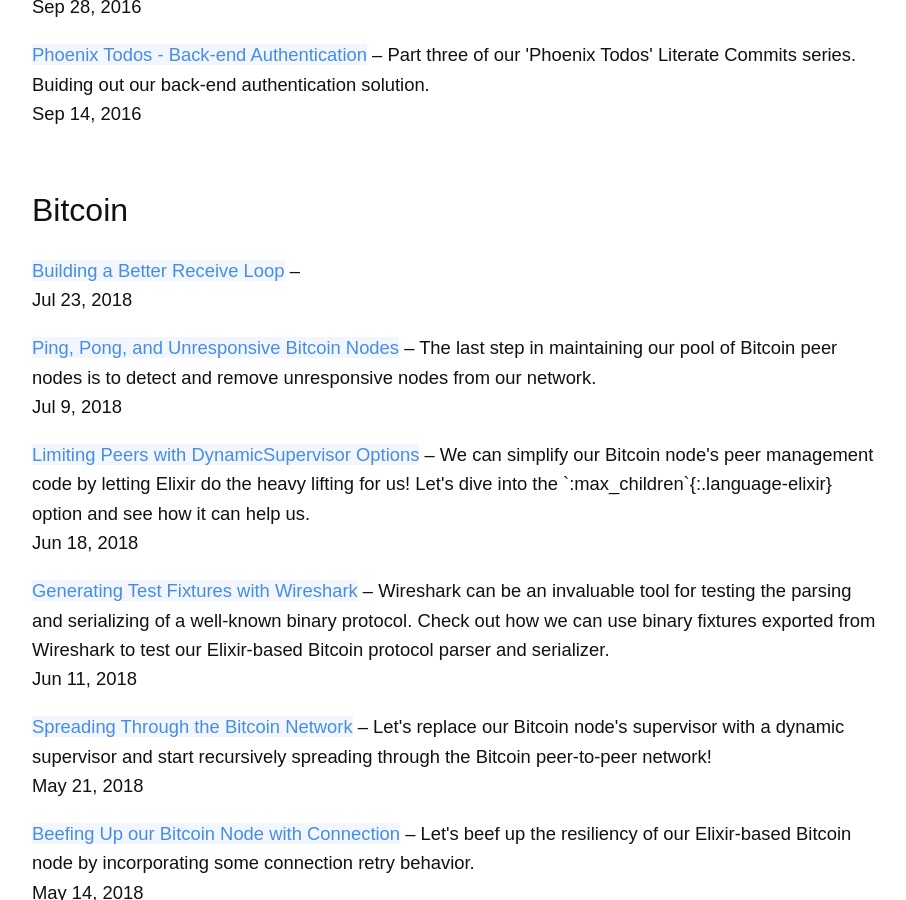
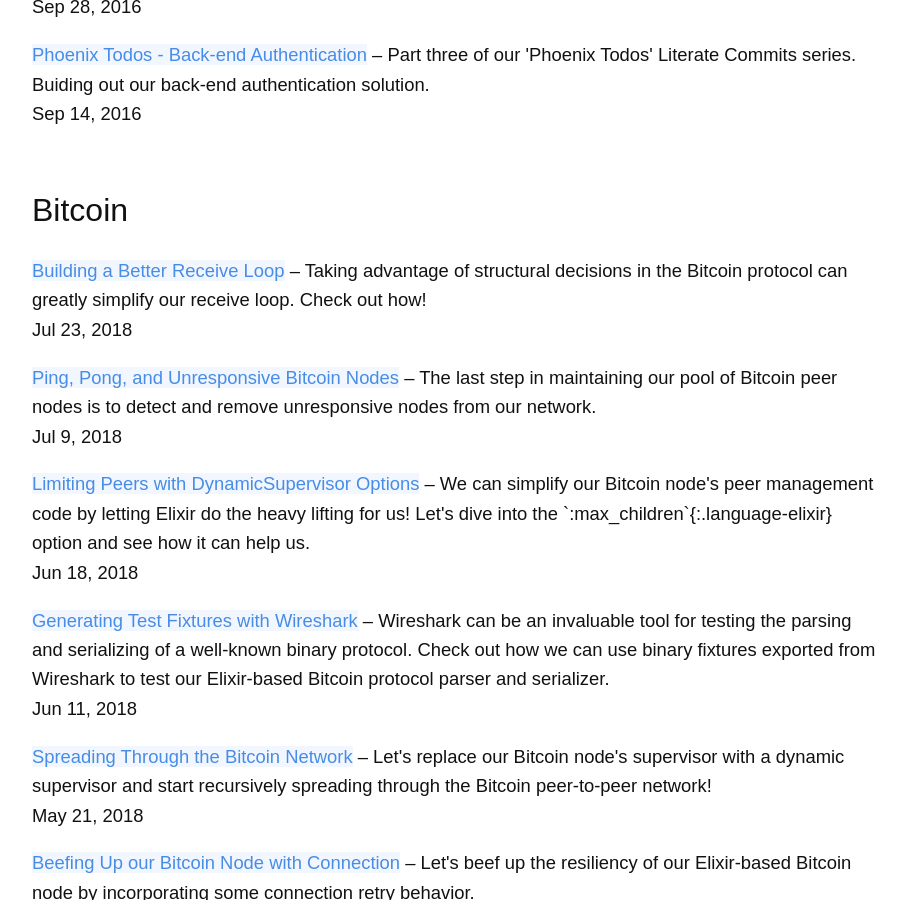
Before and after one commit to pcorey/pcorey.github.io, a Jekyll site: the page built from blog/tags.html, in a window 1280 px wide and 900 px high, scrolled down 5282 px. Shown: the whole window, without its empty margins (183-1089 px from the left). Built offline with Jekyll 4.4.1, drawn with Linux system fonts in a browser that asks for light colours; nearby versions of some CDN libraries; comment, search, counter and statistics services are not loaded; some of the changed text lies outside the part shown.

Commit message:
Description

```diff
--- a/_posts/2018-07-23-building-a-better-receive-loop.markdown
+++ b/_posts/2018-07-23-building-a-better-receive-loop.markdown
@@ -1,7 +1,7 @@
 ---
 layout: post
 title:  "Building a Better Receive Loop"
-description: ""
+description: "Taking advantage of structural decisions in the Bitcoin protocol can greatly simplify our receive loop. Check out how!"
 author: "Pete Corey"
 date:   2018-07-23
 tags: ["Elixir", "Bitcoin", "Erlang"]
```
